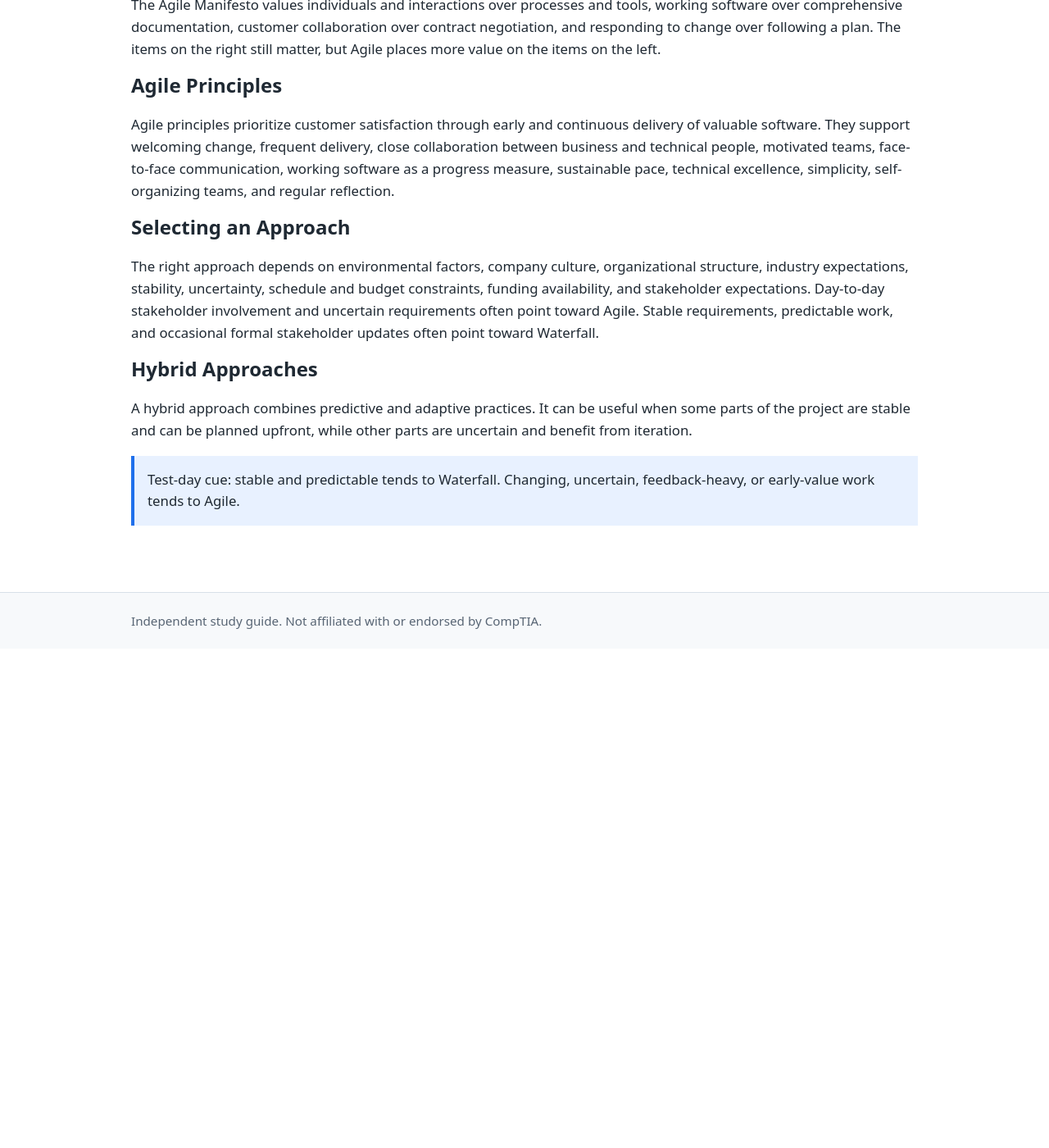
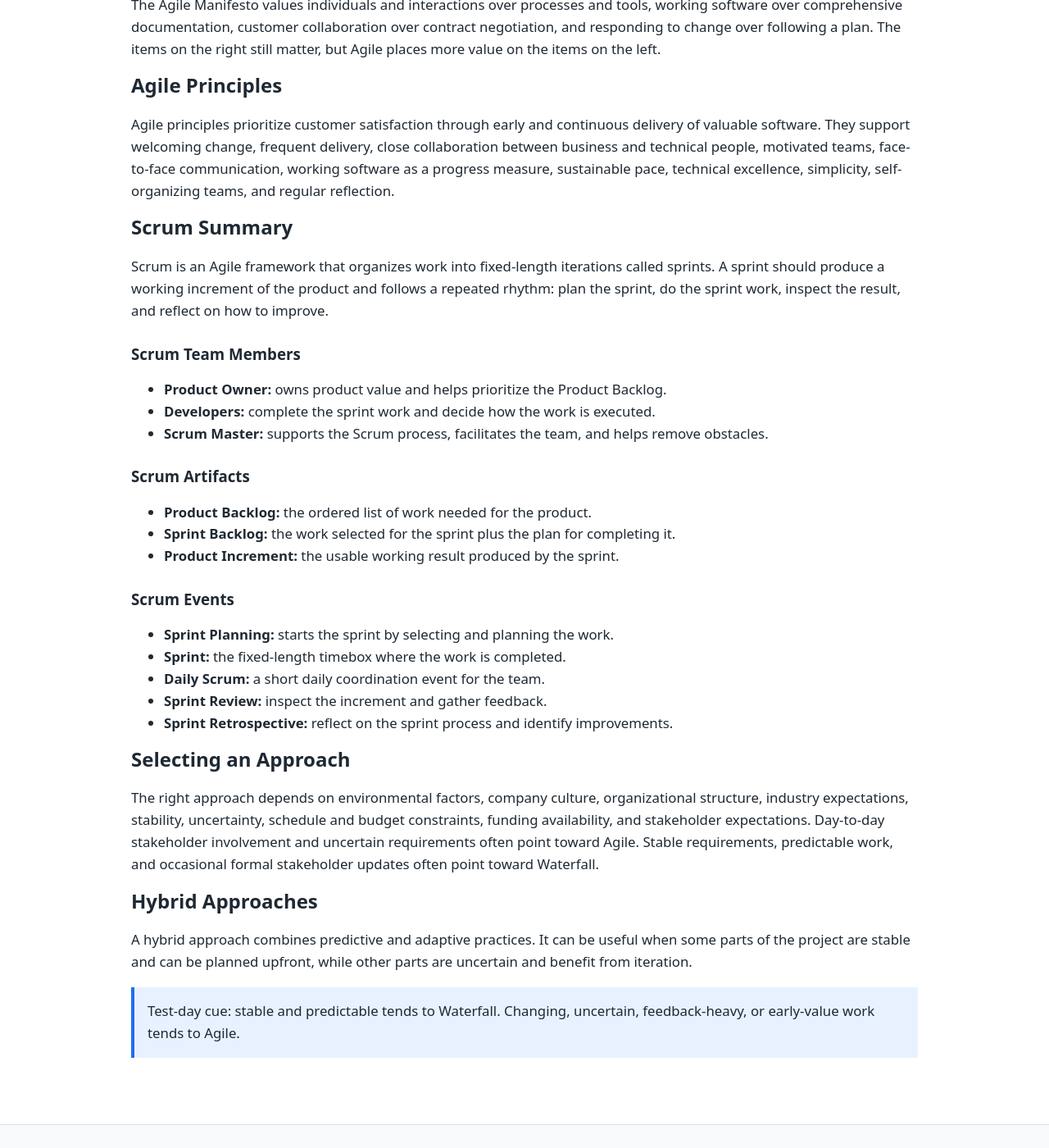
Before and after one commit to teganburns/project-plus-study-guide, a Jekyll site: the page built from study-guide/chapter-02.md, in a window 1280 px wide and 1400 px high, scrolled down 768 px. Shown: the whole window at 82% size. Built offline with Jekyll 4.4.1, drawn with Linux system fonts in a browser that asks for light colours; before the commit the page ends 1559 px from its top, so only the background shows below that.

Commit message:
Add chapter 2 Scrum sprint material

```diff
--- a/study-guide/chapter-02.md
+++ b/study-guide/chapter-02.md
@@ -25,6 +25,32 @@ permalink: /study-guide/chapter-02/
   <h2>Agile Principles</h2>
   <p>Agile principles prioritize customer satisfaction through early and continuous delivery of valuable software. They support welcoming change, frequent delivery, close collaboration between business and technical people, motivated teams, face-to-face communication, working software as a progress measure, sustainable pace, technical excellence, simplicity, self-organizing teams, and regular reflection.</p>
 
+  <h2>Scrum Summary</h2>
+  <p>Scrum is an Agile framework that organizes work into fixed-length iterations called sprints. A sprint should produce a working increment of the product and follows a repeated rhythm: plan the sprint, do the sprint work, inspect the result, and reflect on how to improve.</p>
+
+  <h3>Scrum Team Members</h3>
+  <ul>
+    <li><strong>Product Owner:</strong> owns product value and helps prioritize the Product Backlog.</li>
+    <li><strong>Developers:</strong> complete the sprint work and decide how the work is executed.</li>
+    <li><strong>Scrum Master:</strong> supports the Scrum process, facilitates the team, and helps remove obstacles.</li>
+  </ul>
+
+  <h3>Scrum Artifacts</h3>
+  <ul>
+    <li><strong>Product Backlog:</strong> the ordered list of work needed for the product.</li>
+    <li><strong>Sprint Backlog:</strong> the work selected for the sprint plus the plan for completing it.</li>
+    <li><strong>Product Increment:</strong> the usable working result produced by the sprint.</li>
+  </ul>
+
+  <h3>Scrum Events</h3>
+  <ul>
+    <li><strong>Sprint Planning:</strong> starts the sprint by selecting and planning the work.</li>
+    <li><strong>Sprint:</strong> the fixed-length timebox where the work is completed.</li>
+    <li><strong>Daily Scrum:</strong> a short daily coordination event for the team.</li>
+    <li><strong>Sprint Review:</strong> inspect the increment and gather feedback.</li>
+    <li><strong>Sprint Retrospective:</strong> reflect on the sprint process and identify improvements.</li>
+  </ul>
+
   <h2>Selecting an Approach</h2>
   <p>The right approach depends on environmental factors, company culture, organizational structure, industry expectations, stability, uncertainty, schedule and budget constraints, funding availability, and stakeholder expectations. Day-to-day stakeholder involvement and uncertain requirements often point toward Agile. Stable requirements, predictable work, and occasional formal stakeholder updates often point toward Waterfall.</p>
 
```
Also changed, not shown: Definitions.md (+6 -4 lines), quizzes/chapter-02.md (+18 -0 lines).
